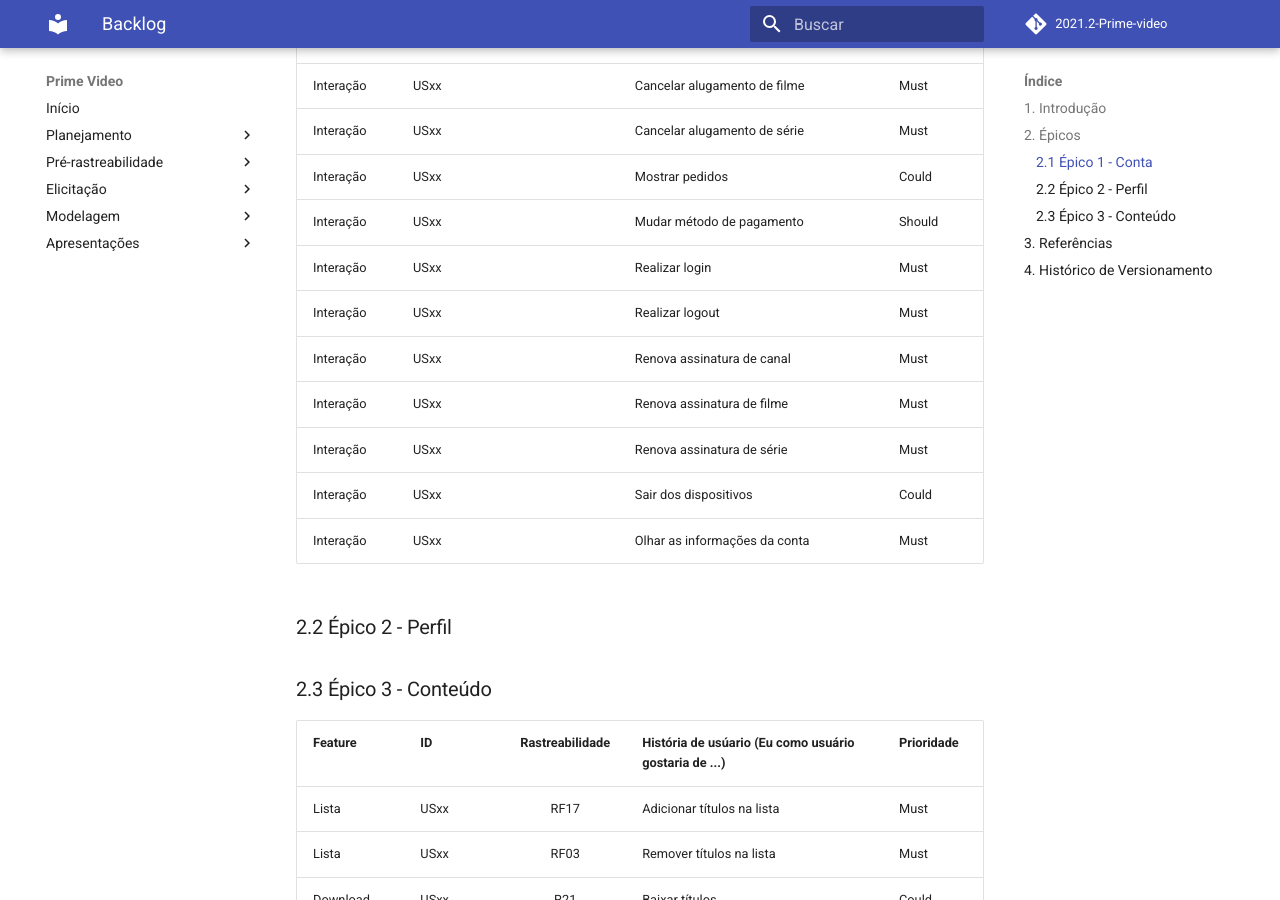
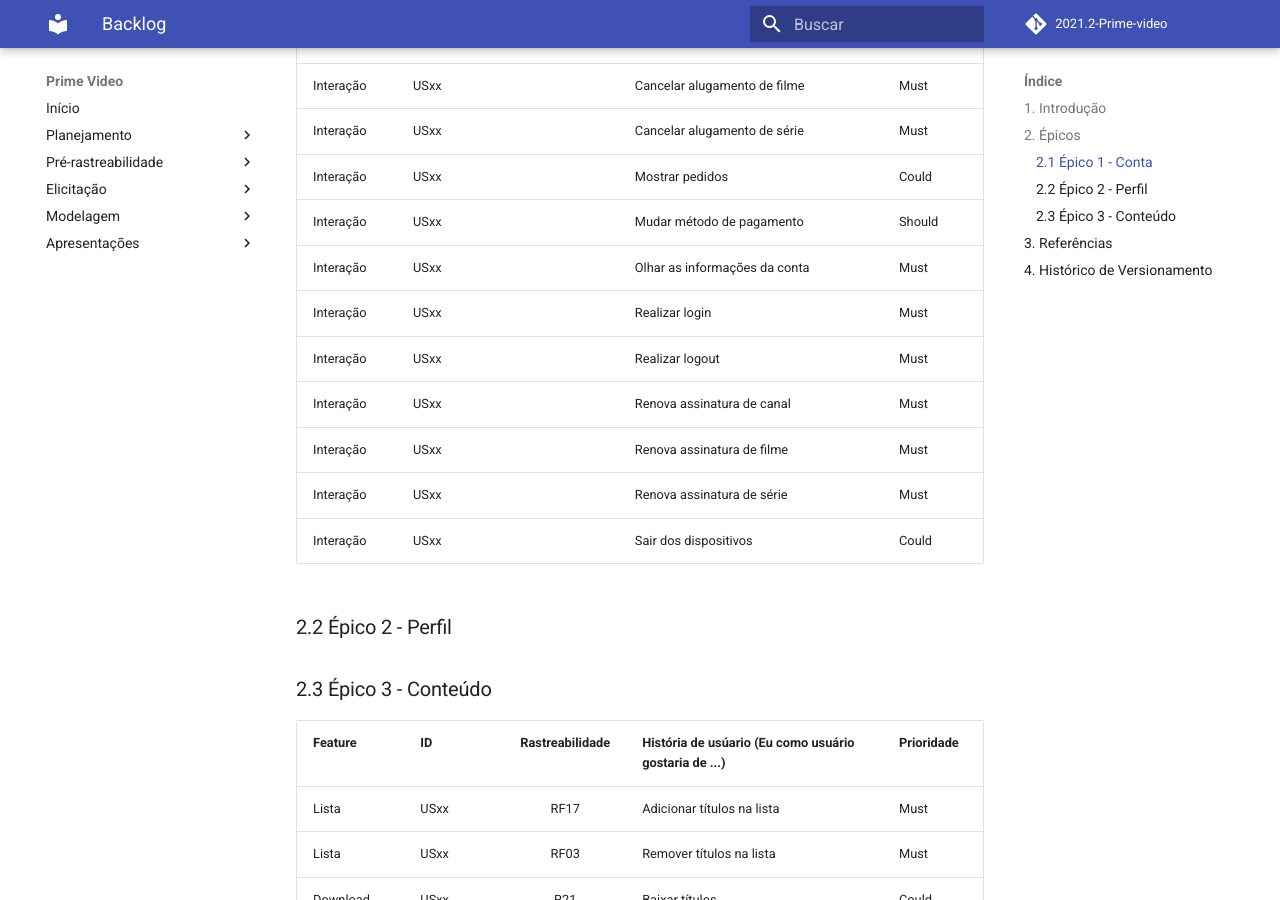
Before and after one commit to Requisitos-de-Software/2021.2-Prime-video, an MkDocs documentation site: the page built from docs/modelagem/agil/backlog.md, in a window 1280 px wide and 900 px high, scrolled down 491 px. Built offline with MkDocs 1.6.1 and Material for MkDocs 9.7.7, drawn with Linux system fonts in a browser that asks for light colours; comment, search, counter and statistics services are not loaded.

Commit message:
adicionando a tabela em ordem alfabetica

```diff
--- a/docs/modelagem/agil/backlog.md
+++ b/docs/modelagem/agil/backlog.md
@@ -16,13 +16,14 @@
 | Interação | USxx |               | Cancelar alugamento de série| Must |
 | Interação | USxx |               | Mostrar pedidos| Could |
 | Interação | USxx |               | Mudar método de pagamento | Should |
+| Interação | USxx |               | Olhar as informações da conta| Must |
 | Interação | USxx |               | Realizar login| Must |
 | Interação | USxx |               | Realizar logout| Must |
 | Interação | USxx |               | Renova assinatura de canal| Must |
 | Interação | USxx |               | Renova assinatura de filme| Must |
 | Interação | USxx |               | Renova assinatura de série| Must |
 | Interação | USxx |               | Sair dos dispositivos| Could |
-| Interação | USxx |               | Olhar as informações da conta| Must |
+
 
 
 ### 2.2 Épico 2 - Perfil
```
